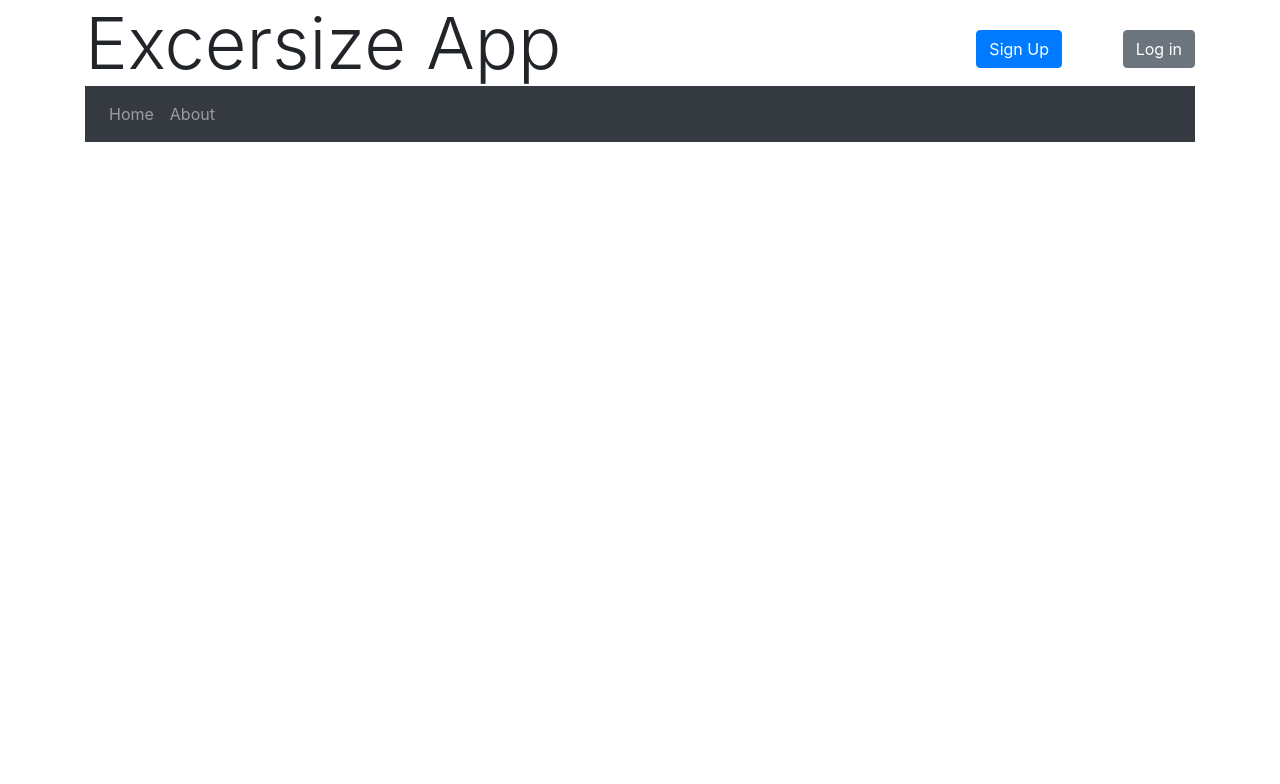
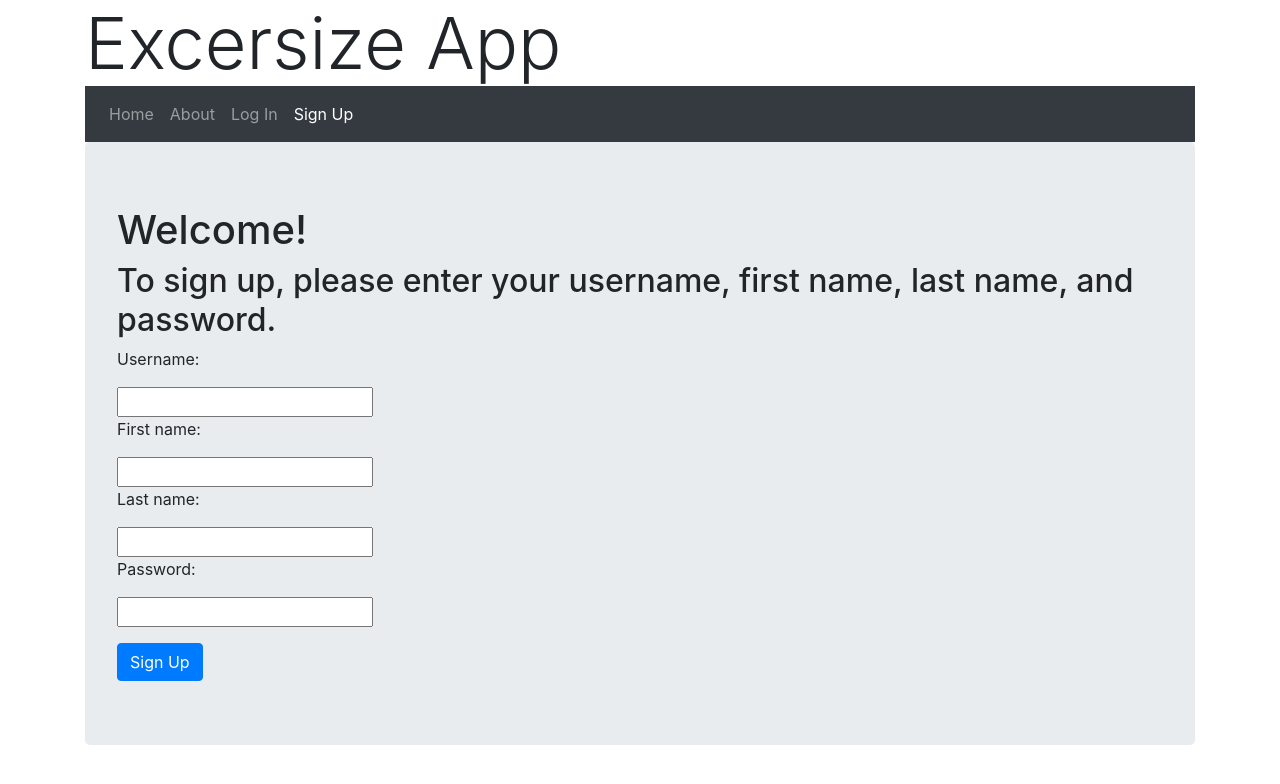
Before and after one commit to dandalton1/excersize-app, a Vue app: page /sign-up in a window 1280 px wide. Shown: the top 784 px of the page. Built offline with nearby package versions, Linux system fonts and the light colour scheme.

Commit message:
implemented working login and sign-up
Signed-off-by: Danny Dalton <daltond2@hawkmail.newpaltz.edu>

```diff
--- a/package.json
+++ b/package.json
@@ -38,9 +38,9 @@
     ],
     "rules": {},
     "parserOptions": {
-      "parser": "babel-eslint"
-    },
-    "esversion": 6
+      "parser": "babel-eslint",
+      "ecmaVersion": 6
+    }
   },
   "postcss": {
     "plugins": {
--- a/src/App.vue
+++ b/src/App.vue
@@ -5,20 +5,11 @@
         Excersize App
       </div>
       <div class="col" style="text-align: right;">
-        <span v-if="username === null">
-          <div class="btn btn-primary" @click.prevent="login">
-            Sign Up
-          </div>
-          &nbsp;
-          <div class="btn btn-secondary" @click.prevent="login">
-            Log in
-          </div>
-        </span>
-        <span v-else>Welcome back, ${name}!</span>
+        <span v-if="username !== null">Welcome back, {{readableName}}!</span>
       </div>
     </div>
     <Nav />
-    <div id="alert-pane"></div>
+    <div id="alert-pane" style="position: sticky;"></div>
     <router-view />
   </div>
 </template>
@@ -31,27 +22,18 @@ export default {
   name: "app",
   data: function () {
     return {
-      readableName: ""
+      info: {
+        readableName: "",
+        firstName: "",
+        lastName: ""
+      }
     }
   },
   components: {
     Nav: Nav
   },
   methods: {
-    bringUpPane() {
 
-    },
-    login() {
-      api.login().then(function(result) {
-        if (result === "true") {
-          document.getElementById("alert-pane").className = "alert alert-success";
-          document.getElementById("alert-pane").innerText = "Login suceeded!";
-        } else {
-          document.getElementById("alert-pane").className = "alert alert-danger";
-          document.getElementById("alert-pane").innerText = "Login failed!";
-        }
-      });
-    }
   },
   computed: {
     username() {
--- a/src/components/Nav.vue
+++ b/src/components/Nav.vue
@@ -7,6 +7,12 @@
             <li class="nav-item">
                 <router-link class="nav-link" exact-active-class="active" to="/about">About</router-link>
             </li>
+            <li class="nav-item">
+                <router-link class="nav-link" exact-active-class="active" to="/login">Log In</router-link>
+            </li>
+            <li class="nav-item">
+                <router-link class="nav-link" exact-active-class="active" to="/sign-up">Sign Up</router-link>
+            </li>
         </ul>
     </nav>
 </template>
--- a/src/global.scss
+++ b/src/global.scss
@@ -0,0 +1,14 @@
+.slideUp {
+    animation-name: slide-up;
+    animation-duration: 0.5s;
+    transform-origin: top;
+}
+
+@keyframes slide-up {
+    0% {
+        transform: scaleY(1);
+    }
+    100% {
+        transform: scaleY(0);
+    }
+}
--- a/src/router.js
+++ b/src/router.js
@@ -2,6 +2,8 @@ import Vue from 'vue';
 import Router from 'vue-router';
 import Home from './views/Home.vue';
 import About from './views/About.vue';
+import Login from './views/Login.vue';
+import SignUp from './views/SignUp.vue';
 
 Vue.use(Router);
 
@@ -18,6 +20,16 @@ export default new Router({
       path: '/about',
       name: 'about',
       component: About
+    },
+    {
+      path: "/login",
+      name: "login",
+      component: Login
+    },
+    {
+      path: "/sign-up",
+      name: "sign-up",
+      component: SignUp
     }
   ]
 })
--- a/src/services/api_access.js
+++ b/src/services/api_access.js
@@ -5,11 +5,26 @@ export function login(username, password) {
     return myFetch(`${api_root}/login`, {
         name: username,
         password: password
-    }).then(x => {
+    }).then(function(x) {
         if (x === "true") {
             this.username = username;
         }
+        return x;
     });
+}
+
+export function signup(username, password, firstName, lastName) {
+  return myFetch(`${api_root}/sign-up`, {
+      name: username,
+      password: password,
+      firstName: firstName,
+      lastName: lastName
+  }).then(function (x) {
+      if (x === "true") {
+          this.username = username;
+      }
+      return x;
+  });
 }
 
 function myFetch(url = ``, data = null, method = null) {
--- /dev/null
+++ b/src/views/Login.vue
@@ -0,0 +1,46 @@
+<template>
+    <div class="jumbotron">
+        <h1>Welcome back!</h1>
+        <h2>To continue, please enter your username and password.</h2>
+        <p>Username:</p>
+        <input type="text" name="username" />
+        <p>Password:</p>
+        <input type="password" name="password" />
+        <p></p>
+        <div class="btn btn-primary" @click.prevent="login">
+            Log in
+        </div>
+    </div>
+</template>
+
+
+<script>
+import * as api from "@/services/api_access";
+
+export default {
+    name: "login",
+    methods: {
+        login() {
+            var username = document.getElementsByName("username")[0].value;
+            var password = document.getElementsByName("password")[0].value;
+            api.login(username, password).then(function(result) {
+                var a = document.createElement("div");
+                if (result === true) {
+                    a.className = "alert alert-success";
+                    a.innerText = "Login succeeded. Welcome back!";
+                } else {
+                    a.className = "alert alert-danger";
+                    a.innerText = "Login failed!";
+                }
+                document.getElementById("alert-pane").appendChild(a);
+                setTimeout(function() {
+                    a.className += " slideUp";
+                    setTimeout(function() {
+                        document.getElementById("alert-pane").removeChild(a);
+                    }, 500);
+                }, 5000);
+            });
+        }
+    }
+}
+</script>
--- /dev/null
+++ b/src/views/SignUp.vue
@@ -0,0 +1,51 @@
+<template>
+    <div class="jumbotron">
+        <h1>Welcome!</h1>
+        <h2>To sign up, please enter your username, first name, last name, and password.</h2>
+        <p>Username:</p>
+        <input type="text" name="username" />
+        <p>First name:</p>
+        <input type="text" name="firstname" />
+        <p>Last name:</p>
+        <input type="text" name="lastname" />
+        <p>Password:</p>
+        <input type="password" name="password" />
+        <p></p>
+        <div class="btn btn-primary" @click.prevent="signup">
+            Sign Up
+        </div>
+    </div>
+</template>
+
+<script>
+import * as api from "@/services/api_access";
+
+export default {
+    name: "sign-up",
+    methods: {
+        signup() {
+            var username = document.getElementsByName("username")[0].value;
+            var password = document.getElementsByName("password")[0].value;
+            var firstName = document.getElementsByName("firstname")[0].value;
+            var lastName = document.getElementsByName("lastname")[0].value;
+            api.signup(username, password, firstName, lastName).then(function(result) {
+                var a = document.createElement("div");
+                if (result === true) {
+                    a.className = "alert alert-success";
+                    a.innerText = "Sign-up succeeded. Welcome!";
+                } else {
+                    a.className = "alert alert-danger";
+                    a.innerText = "Sign-up failed!";
+                }
+                document.getElementById("alert-pane").appendChild(a);
+                setTimeout(function() {
+                    a.className += " slideUp";
+                    setTimeout(function() {
+                        document.getElementById("alert-pane").removeChild(a);
+                    }, 500);
+                }, 5000);
+            });
+        }
+    }
+}
+</script>
```
Also changed, not shown: 2 other files (tests, documents, lock files or other folders).
